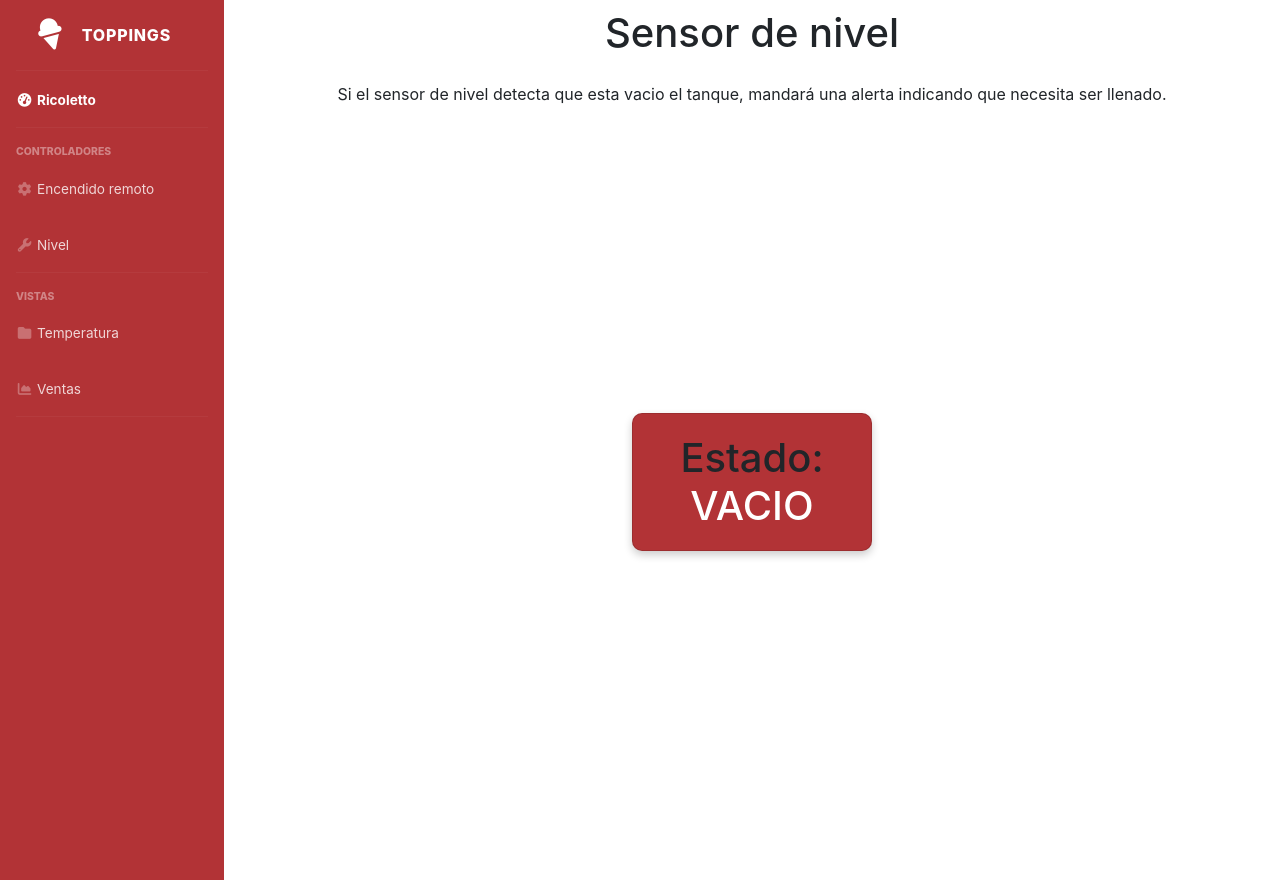
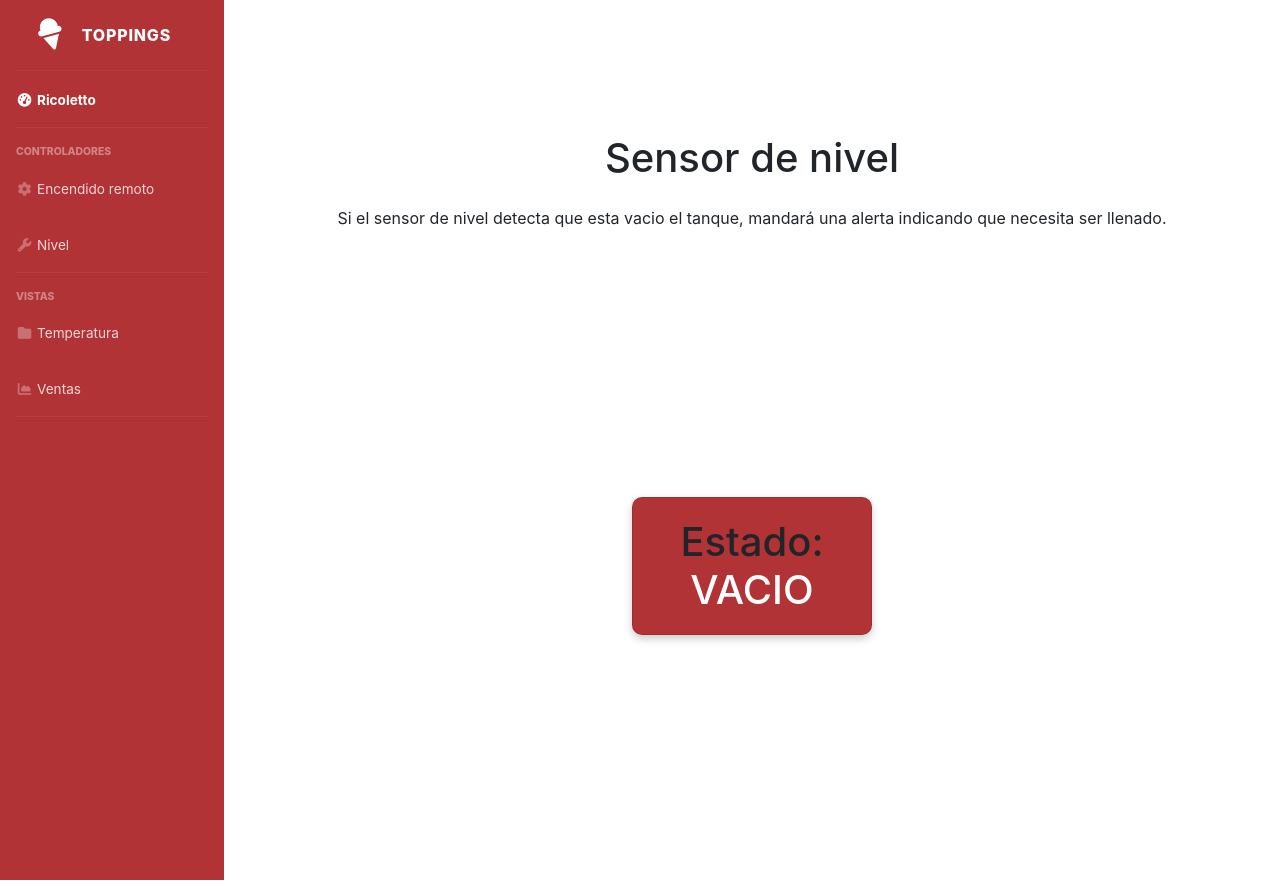
Before and after one commit to surullisuus/toppings-app, an Angular app: page /nivel in a window 1280 px wide. Built offline with nearby package versions, Linux system fonts and the light colour scheme; no server answers; a small style sheet from the web is missing.

Commit message:
margintop

```diff
--- a/src/app/nivel/nivel.component.html
+++ b/src/app/nivel/nivel.component.html
@@ -4,9 +4,9 @@
 <div style="display: flex;">
     <app-sidebar></app-sidebar>
 
-    <div class="container mt-4">
+    <div class="container mt-4" >
         <div style="text-align: center;">
-            <div style="display: flex; justify-content: center; margin-top: 10%;">
+            <div style="display: flex; justify-content: center; margin-top: 40%;">
                 <app-alert-nivel #alertComponent [message]="'¡El nivel del topping es muy bajo debe llenarlo!'"></app-alert-nivel>
                 <h1>Sensor de nivel</h1>
 
@@ -17,7 +17,7 @@
             </div>
 
             <div class="container">
-                <div class="card">
+                <div class="card" style=" margin-top: 0%;">
                     <h1>Estado: </h1>
                     <h1 *ngIf="estado == 1" style="color: green;">LLENO</h1>
                     <h1 *ngIf="estado == 0" style="color: rgb(255, 255, 255);">VACIO</h1>
```
